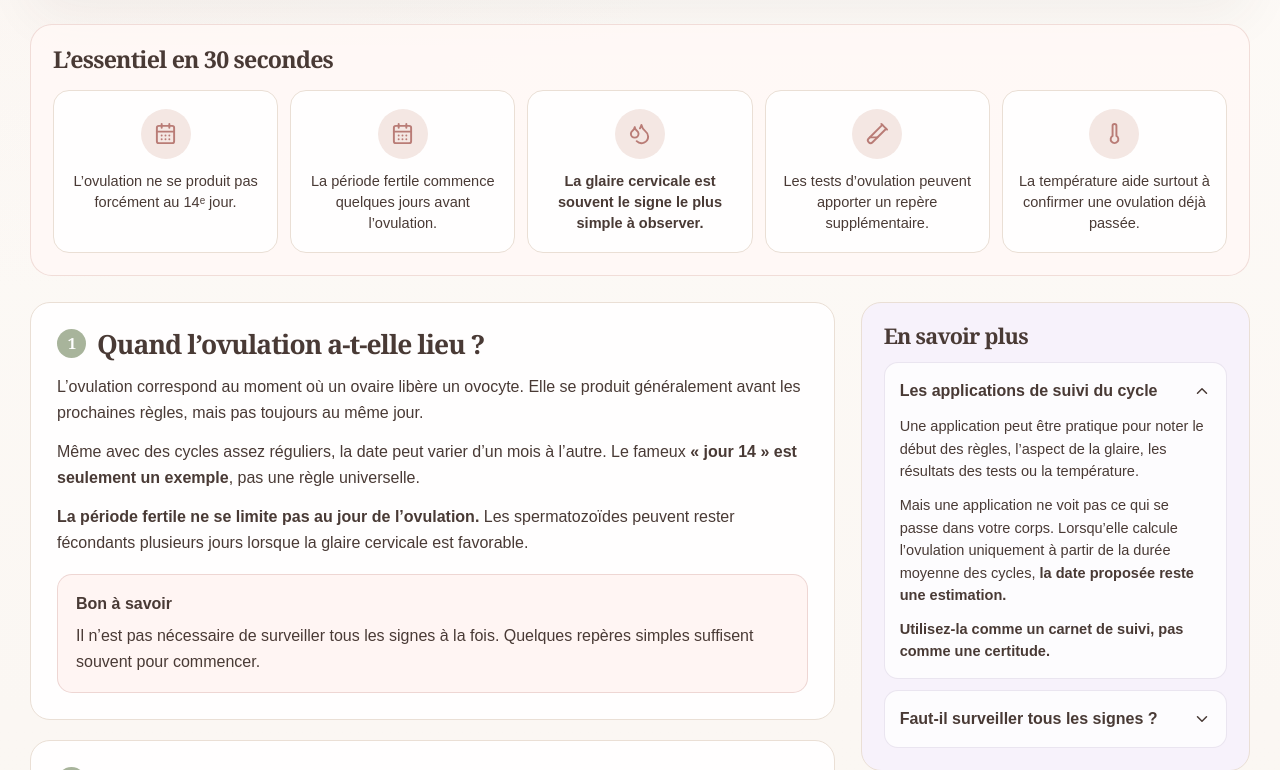
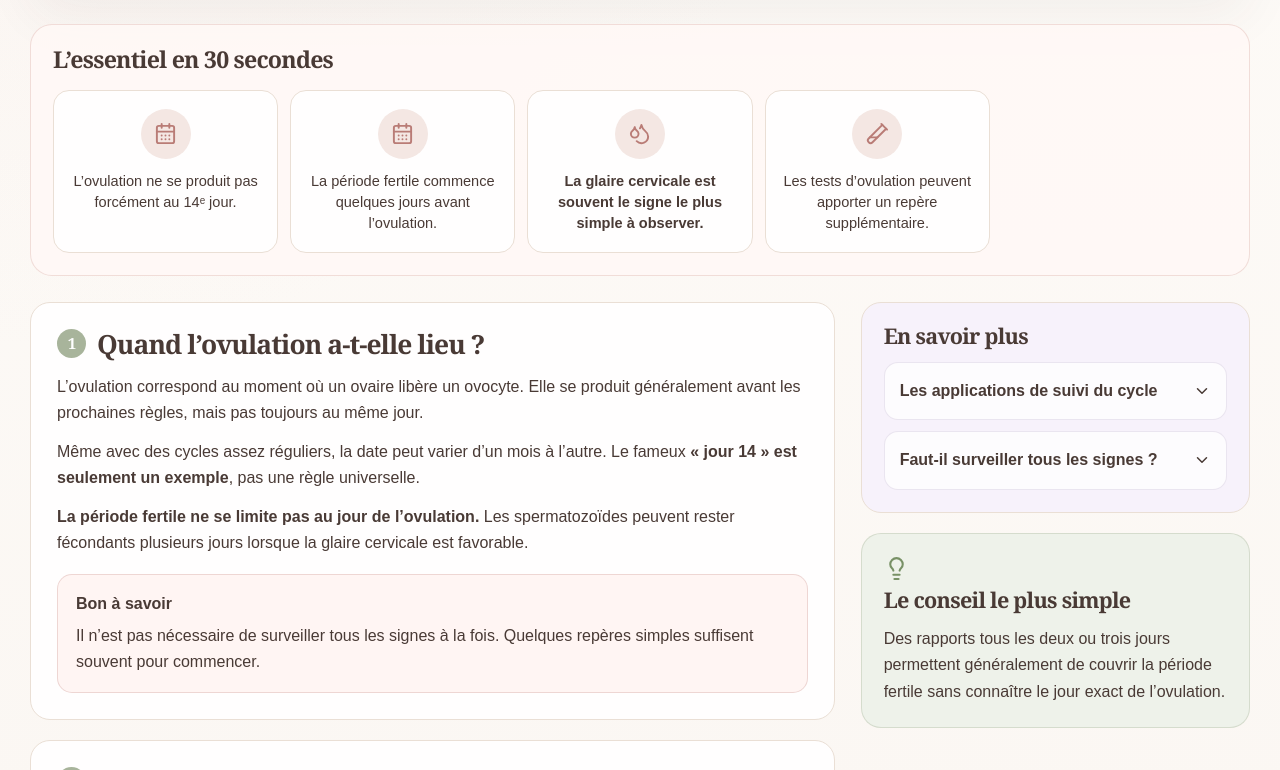
Before and after one commit to Yelenna04/maman-pas-a-pas, a Next.js app: page /articles/comment-reperer-ovulation-periode-fertile in a window 1280 px wide. Shown: the part 610-1380 px from the top of the page. Built offline with nearby package versions, Linux system fonts and the light colour scheme.

Commit message:
Add files via upload

```diff
--- a/app/articles/[slug]/page.tsx
+++ b/app/articles/[slug]/page.tsx
@@ -245,7 +245,7 @@ function OvulationArticle({
           <section className="compact-essentials">
             <h2>L’essentiel en 30 secondes</h2>
             <div className="essential-grid">
-              {essentials.bullets.slice(0, 5).map((bullet, index) => {
+              {essentials.bullets.slice(0, 4).map((bullet, index) => {
                 const Icon = essentialIcons[index];
                 return (
                   <div className="essential-card" key={bullet}>
@@ -348,7 +348,7 @@ function OvulationArticle({
               <h2>En savoir plus</h2>
 
               {apps && (
-                <details open>
+                <details>
                   <summary>
                     Les applications de suivi du cycle
                     <ChevronDown size={18} />
@@ -379,8 +379,10 @@ function OvulationArticle({
                 <p>{renderRichText(monitor.quote)}</p>
               </section>
             )}
+          </aside>
+        </div>
 
-            <section className="compact-source-box">
+        <section className="compact-source-box">
               <h2>Sources consultées</h2>
               <ul>
                 {article.sources.map((source) => (
@@ -392,8 +394,6 @@ function OvulationArticle({
                 ))}
               </ul>
             </section>
-          </aside>
-        </div>
       </div>
     </main>
   );
```
